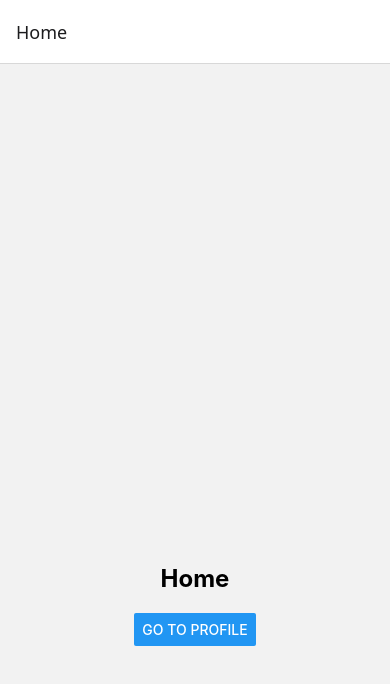
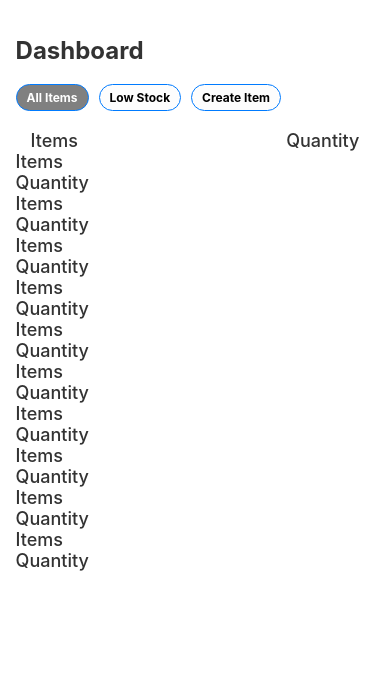
Before and after one commit to Shanisoni/YtReactNative, a React Native app: screen /Home in a window 390 px wide. Shown: the top 684 px of the page. Built offline with nearby package versions, Linux system fonts and the light colour scheme.

Commit message:
commited

```diff
--- a/App.jsx
+++ b/App.jsx
@@ -1,3 +1,75 @@
+
+import { StyleSheet, Text, View } from 'react-native'
+import React from 'react'
+import HomeScreen from './src/screens/HomeScreen'
+
+const App = () => {
+  return (
+    <View>
+      {/* <Text style={styles.text}>App</Text> */}
+      <HomeScreen/>
+    </View>
+  )
+}
+
+export default App
+
+const styles = StyleSheet.create({
+  text: {
+    fontSize: 20,
+    color: 'black',
+    fontWeight: 'bold',
+    textAlign: 'center',
+    marginTop: 50,
+    marginHorizontal: 20,
+  },
+})
+
+
+
+
+
+
+
+
+
+
+
+
+
+
+
+
+
+
+
+
+
+
+
+
+
+
+
+
+
+
+
+
+
+
+
+
+
+
+
+
+
+
+
+
+
+
 // import { StyleSheet, Text, ScrollView, View, Image, Pressable , useColorScheme} from 'react-native'
 // import React from 'react'
 
@@ -509,54 +581,54 @@
 
 
 
-import { enableScreens } from 'react-native-screens';
-enableScreens();
+// import { enableScreens } from 'react-native-screens';
+// enableScreens();
 
-import React from 'react';
-import { NavigationContainer } from '@react-navigation/native';
-import { createNativeStackNavigator } from '@react-navigation/native-stack';
+// import React from 'react';
+// import { NavigationContainer } from '@react-navigation/native';
+// import { createNativeStackNavigator } from '@react-navigation/native-stack';
 
-import Home from './app/src/Screen/Home';
-import Profile from './app/src/Screen/Profile';
-import Search from './app/src/Screen/Search';
+// import Home from './app/src/Screen/Home';
+// import Profile from './app/src/Screen/Profile';
+// import Search from './app/src/Screen/Search';
 
-const Stack = createNativeStackNavigator();
+// const Stack = createNativeStackNavigator();
 
-const App = () => {
-  return (
-    <NavigationContainer>
-      <Stack.Navigator>
-        <Stack.Screen name="Home" component={Home} />
-        <Stack.Screen name="Profile" component={Profile} />
-        <Stack.Screen name="Search" component={Search} />
-      </Stack.Navigator>
-    </NavigationContainer>
-  );
-};
+// const App = () => {
+//   return (
+//     <NavigationContainer>
+//       <Stack.Navigator>
+//         <Stack.Screen name="Home" component={Home} />
+//         <Stack.Screen name="Profile" component={Profile} />
+//         <Stack.Screen name="Search" component={Search} />
+//       </Stack.Navigator>
+//     </NavigationContainer>
+//   );
+// };
 
-export default App;
+// export default App;
 
 
-// const styles = StyleSheet.create({
-  // text:{
-  //   fontSize: 24,
-  //   fontWeight: 'bold',
-  //   color: 'black',
-  // },
-  // container:{
-  //   marginTop :190,
-  //   flex: 1,
-  //   // // flexDirection: 'row',
-  //   justifyContent: 'center',
-  //   alignItems: 'center',
-  //   backgroundColor: '#ac0f0fff',
-  // },
-  // home: {
-  //   fontSize: 24,
-  //   fontWeight: 'bold',
-  //   color: 'black',
-  //   textAlign: 'center',
-  //   marginTop: 20,
-  // },
+// // const styles = StyleSheet.create({
+//   // text:{
+//   //   fontSize: 24,
+//   //   fontWeight: 'bold',
+//   //   color: 'black',
+//   // },
+//   // container:{
+//   //   marginTop :190,
+//   //   flex: 1,
+//   //   // // flexDirection: 'row',
+//   //   justifyContent: 'center',
+//   //   alignItems: 'center',
+//   //   backgroundColor: '#ac0f0fff',
+//   // },
+//   // home: {
+//   //   fontSize: 24,
+//   //   fontWeight: 'bold',
+//   //   color: 'black',
+//   //   textAlign: 'center',
+//   //   marginTop: 20,
+//   // },
 
-// })
+// // })
--- a/app/src/Screen/Home.jsx
+++ /dev/null
@@ -1,15 +0,0 @@
-import { StyleSheet, Text, View, Button } from 'react-native';
-import React from 'react';
-
-const Home = ({ navigation }) => {
-  return (
-    <View style={{ width: '100%', justifyContent: 'center', alignItems: 'center', marginTop: 500 }}>
-      <Text style={{ fontSize: 24, fontWeight: 'bold', marginBottom: 20 }}>Home</Text>
-      <Button title="Go to Profile" onPress={() => navigation.navigate('Profile')} />
-    </View>
-  );
-};
-
-export default Home;
-
-const styles = StyleSheet.create({});
--- a/app/src/Screen/Profile.jsx
+++ /dev/null
@@ -1,15 +0,0 @@
-import { StyleSheet, Text, View,Button } from 'react-native'
-import React from 'react'
-
-const Profile = ({navigation}) => {
-  return (
-    <View>
-      <Text>Profile</Text>
-      <Button title="Go to Search" onPress={() => navigation.navigate('Search')} />
-    </View>
-  )
-}
-
-export default Profile
-
-const styles = StyleSheet.create({})
--- a/app/src/Screen/Search.jsx
+++ /dev/null
@@ -1,14 +0,0 @@
-import { StyleSheet, Text, View } from 'react-native'
-import React from 'react'
-
-const Search = () => {
-  return (
-    <View>
-      <Text>Search</Text>
-    </View>
-  )
-}
-
-export default Search
-
-const styles = StyleSheet.create({})
--- /dev/null
+++ b/src/screens/AllItems.jsx
@@ -0,0 +1,41 @@
+import { StyleSheet, Text, View,FlatList } from 'react-native'
+import React from 'react'
+// import { FlatList } from 'react-native-gesture-handler'
+
+const AllItems = ({data}) => {
+  return (
+    <View>
+        <View style={styles.headingContainer}>
+            <Text style = {styles.headingText}>Items</Text>
+            <Text style = {styles.headingText}>Quantity</Text>
+        </View>
+
+        <FlatList
+        data = {data}
+        keyExtractor={(item) =>item.id}
+        renderItem={({item}) => (
+            <View>
+                <Text style={styles.headingText}>Items</Text>
+                <Text style={styles.headingText}>Quantity</Text>
+            </View>
+        )}
+        />
+
+    </View>
+  )
+}
+
+export default AllItems
+
+const styles = StyleSheet.create({
+    headingContainer:{
+        flexDirection: 'row',
+        justifyContent: 'space-between',
+        paddingHorizontal:15,
+    },
+    headingText:{
+        fontSize: 18,
+        fontWeight: '500',
+        color: '#333',
+    }
+})
--- /dev/null
+++ b/src/screens/CreateScreen.jsx
@@ -0,0 +1,14 @@
+import { StyleSheet, Text, View } from 'react-native'
+import React from 'react'
+
+const CreateScreen = () => {
+  return (
+    <View>
+      <Text>CreateScreen</Text>
+    </View>
+  )
+}
+
+export default CreateScreen
+
+const styles = StyleSheet.create({})
--- /dev/null
+++ b/src/screens/HomeScreen.jsx
@@ -0,0 +1,79 @@
+import { Pressable, StyleSheet, Text, View } from 'react-native'
+import { useState } from 'react'
+import AllItems from './AllItems'
+// import LowStockView from './LowStockView'
+import CreateScreen from './CreateScreen'
+
+
+const data = [  { id: 1, name: 'Item 1', stock: 10, unit: 'kg' },
+  { id: 2, name: 'Item 2', stock: 5, unit: 'kg' },
+  { id: 3, name: 'Item 3', stock: 0, unit: 'kg' },
+  { id: 4, name: 'Item 4', stock: 2, unit: 'kg' },
+  { id: 5, name: 'Item 5', stock: 8, unit: 'kg' },
+  { id: 6, name: 'Item 6', stock: 1, unit: 'kg' },
+  { id: 7, name: 'Item 7', stock: 3, unit: 'kg' },
+  { id: 8, name: 'Item 8', stock: 6, unit: 'kg' },
+  { id: 9, name: 'Item 9', stock: 4, unit: 'kg' },
+  { id: 10, name: 'Item 10', stock: 7, unit: 'kg' },]
+
+const HomeScreen = () => {
+  const [view, setview] = useState(0)
+
+  return (
+    <View style={styles.container}>
+      <Text style={styles.title}>Dashboard</Text>
+
+      <View style={styles.buttonContainer}>
+        <Pressable style={[styles.button, view === 0 ? {backgroundColor:'grey'} : null]} onPress={() => setview(0)}>
+          <Text style={[styles.buttonText, view === 0 ? {color:'white'} : null]}>All Items</Text>
+        </Pressable>
+        <Pressable style={[styles.button, view === 1 ? {backgroundColor:'grey'} : null]} onPress={() => setview(1)}>
+          <Text style={[styles.buttonText, view === 1 ? {color:'white'} : null]}>Low Stock</Text>
+        </Pressable>
+        <Pressable style={[styles.button, view === 2 ? {backgroundColor:'grey'} : null]} onPress={() => setview(2)}>
+          <Text style={[styles.buttonText, view === 2 ? {color:'white'} : null]}>Create Item</Text>
+        </Pressable>
+      </View>
+
+      {view === 0 && <AllItems data={data}/>}
+      {view === 1 && <AllItems/>}
+      {/* {view === 1 && <LowStockView />} */}
+      {view === 2 && <CreateScreen />}
+    </View>
+  )
+}
+
+export default HomeScreen
+
+const styles = StyleSheet.create({
+  container: {
+    width: '100%',
+    height: '100%',
+    padding: '4%',
+    marginTop: 20,
+    backgroundColor: '#fff',
+  },
+  title: {
+    fontSize: 24,
+    fontWeight: 'bold',
+    color: '#333',
+  },
+  buttonContainer: {
+    flexDirection: 'row',
+    gap: 10,
+    marginVertical: 19,
+  },
+  button: {
+    backgroundColor: '#fdfdfdff',
+    paddingVertical: 5,
+    paddingHorizontal: 10,
+    borderRadius: 50,
+    borderWidth: 1.5,
+    borderColor: '#007BFF',
+  },
+  buttonText: {
+    color: 'black',
+    fontSize: 12,
+    fontWeight: 'bold',
+  },
+})
```
Also changed, not shown: app/src/main/res/mipmap-hdpi/ic_launcher.png (deleted), app/src/main/res/mipmap-hdpi/ic_launcher_round.png (deleted), app/src/main/res/mipmap-mdpi/ic_launcher.png (deleted), app/src/main/res/mipmap-mdpi/ic_launcher_round.png (deleted), app/src/main/res/mipmap-xhdpi/ic_launcher.png (deleted), app/src/main/res/mipmap-xhdpi/ic_launcher_round.png (deleted), app/src/main/res/mipmap-xxhdpi/ic_launcher.png (deleted), app/src/main/res/mipmap-xxhdpi/ic_launcher_round.png (deleted), app/src/main/res/mipmap-xxxhdpi/ic_launcher.png (deleted), app/src/main/res/mipmap-xxxhdpi/ic_launcher_round.png (deleted), src/Home.jsx (added), 23 other files (tests, documents, lock files or other folders).
